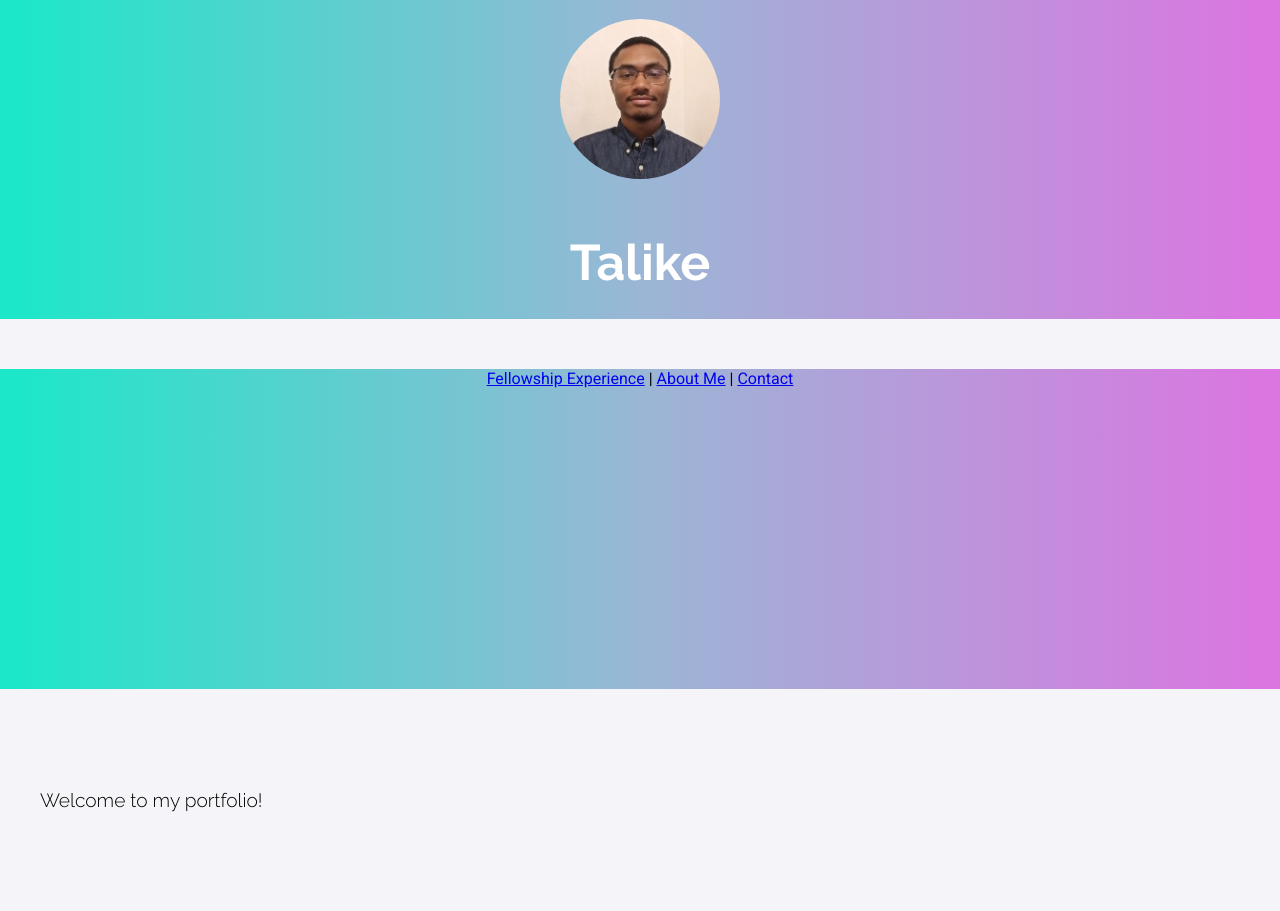
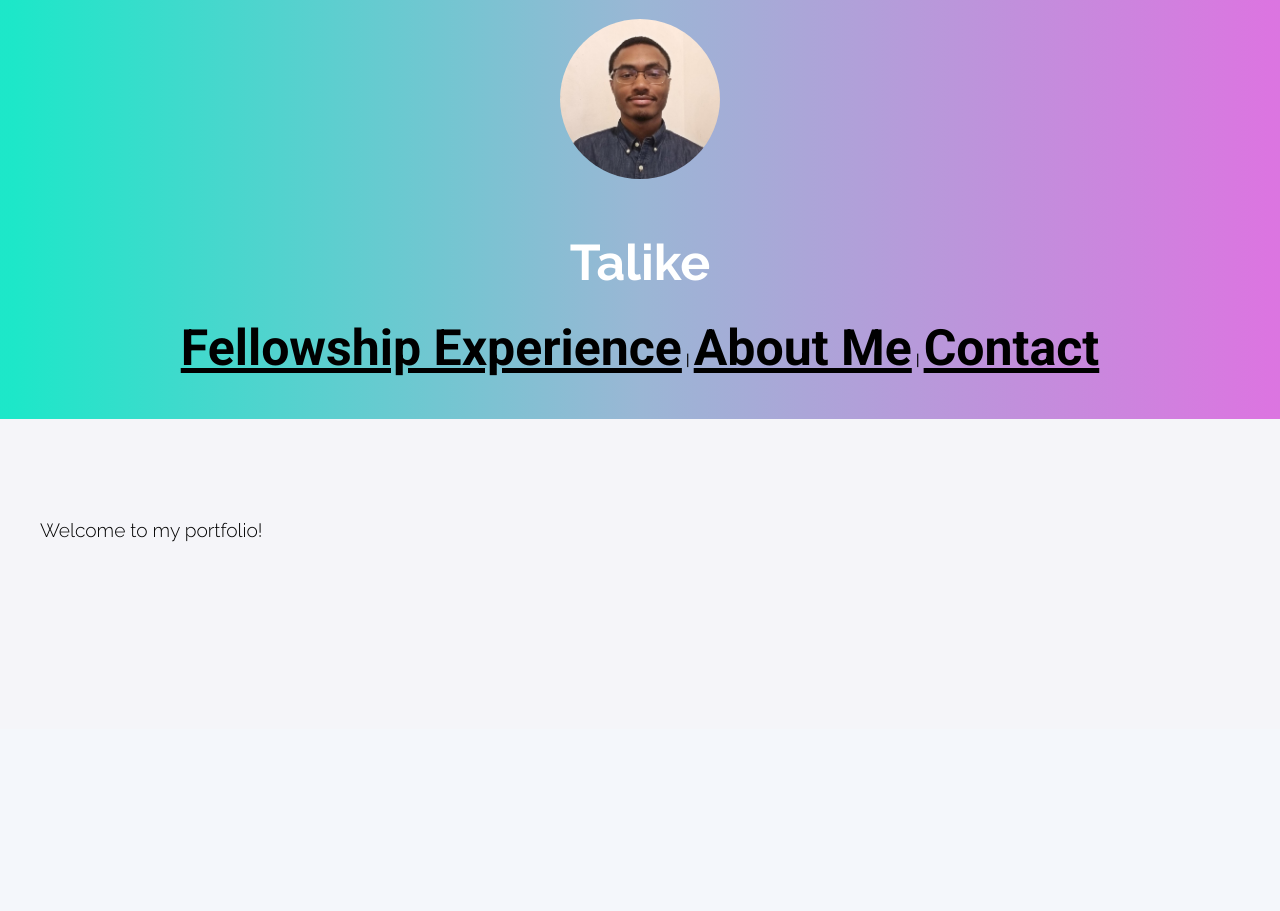
Before and after one commit to MLH-Fellowship/project-pog-squad, a Flask app: page / in a window 1280 px wide. Shown: the part 71-982 px from the top of the page. After the commit the page ends 613 px from the top, so only its background shows below. Run offline with Flask 2, Linux system fonts and the light colour scheme.

Commit message:
fixed navigation bar

```diff
--- a/app/static/styles/main.css
+++ b/app/static/styles/main.css
@@ -70,7 +70,7 @@ body {
     background-color: #1d539f !important;
     text-align: center;
     height: 320px;
-    margin-bottom: 50px;
+    /* margin-bottom: 50px; */
 
     background-image: linear-gradient(90deg,
             hsl(171deg 81% 51%) 1%,
@@ -102,13 +102,19 @@ body {
 .tabs {
     background-color: #1d539f !important;
     text-align: center;
-    height: 320px;
+    height: 100px;
     margin-bottom: 50px;
 
     background-image: linear-gradient(90deg,
             hsl(171deg 81% 51%) 1%,
             hsl(211deg 41% 72%) 50%,
             hsl(297deg 64% 67%) 99%);
+}
+
+.tabs a {
+    font-size: 50px;
+    font-weight: 700;
+    color: black;
 }
 
 .banner {
```
